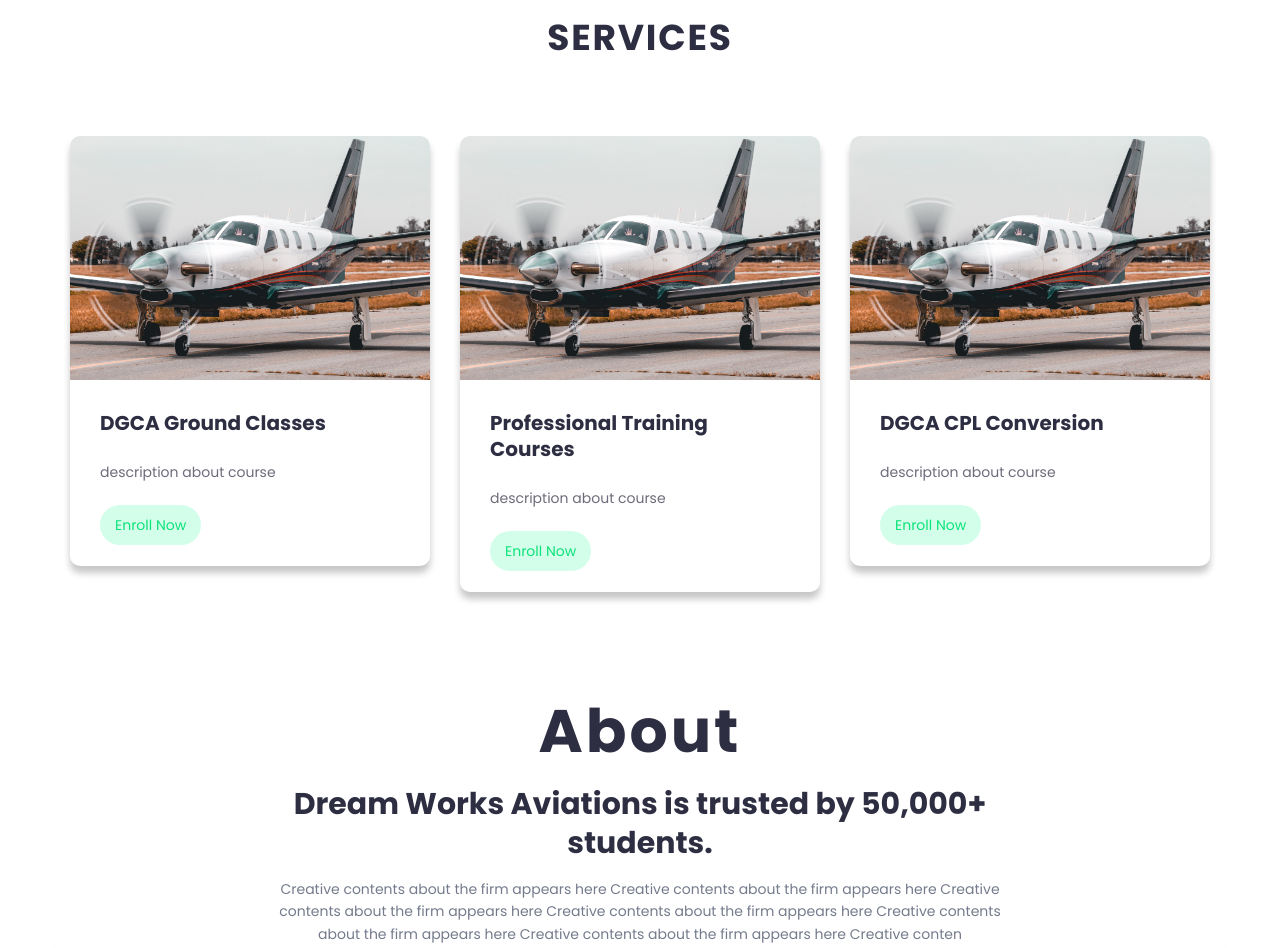
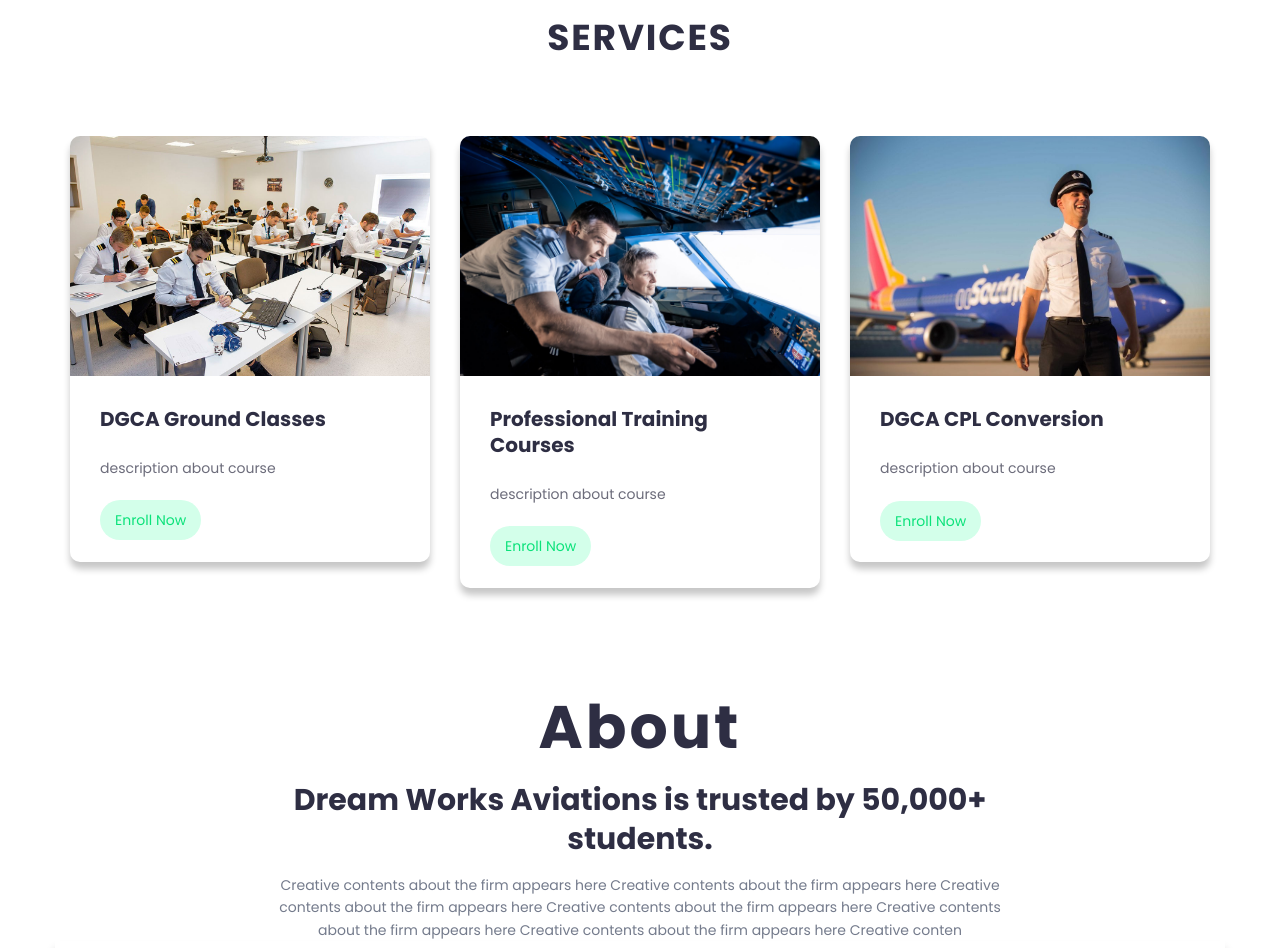
Before and after one commit to IngleCorp/avaition, a plain HTML site: page index.html in a window 1280 px wide. Shown: the part 780-1728 px from the top of the page. Drawn offline with Linux system fonts and the light colour scheme; some packages are replaced by stand-ins of ours; files whose address does not match are found by name.

Commit message:
Update index.html

```diff
--- a/index.html
+++ b/index.html
@@ -167,7 +167,7 @@
                 <div class="col-md-4 col-lg-4 col-sm-6 col-xs-12">
                     <div class="single-blog-item sm-mb30 xs-mb30 wow fadeInUp" data-wow-delay="0.2s">
                         <div class="blog-thumb">
-                            <a href="blog.html"><img src="assest/img/sample.jpg" alt=""></a>
+                            <a href="blog.html"><img src="assest/img/ser2.jpg" alt=""></a>
                         </div>
                         <div class="blog-details padding30">
                             <h3 class="blog-title font20 mb30"><a href="blog.html">DGCA Ground Classes</a></h3>
@@ -179,7 +179,7 @@
                 <div class="col-md-4 col-lg-4 col-sm-6 col-xs-12">
                     <div class="single-blog-item sm-mb30 xs-mb30 wow fadeInUp" data-wow-delay="0.3s">
                         <div class="blog-thumb">
-                            <a href="blog.html"><img src="assest/img/sample.jpg" alt=""></a>
+                            <a href="blog.html"><img src="assest/img/ser3.jpg" alt=""></a>
                         </div>
                         <div class="blog-details padding30">
                             <h3 class="blog-title font20 mb30"><a href="blog.html">Professional Training Courses</a></h3>
@@ -191,7 +191,7 @@
                 <div class="col-md-4 col-lg-4 col-sm-6 col-xs-12">
                     <div class="single-blog-item sm-mb30 xs-mb30 wow fadeInUp" data-wow-delay="0.4s">
                         <div class="blog-thumb">
-                            <a href="blog.html"><img src="assest/img/sample.jpg" alt=""></a>
+                            <a href="blog.html"><img src="assest/img/ser1.jpg" alt=""></a>
                         </div>
                         <div class="blog-details padding30">
                             <h3 class="blog-title font20 mb30"><a href="blog.html">DGCA CPL Conversion</a></h3>
```
